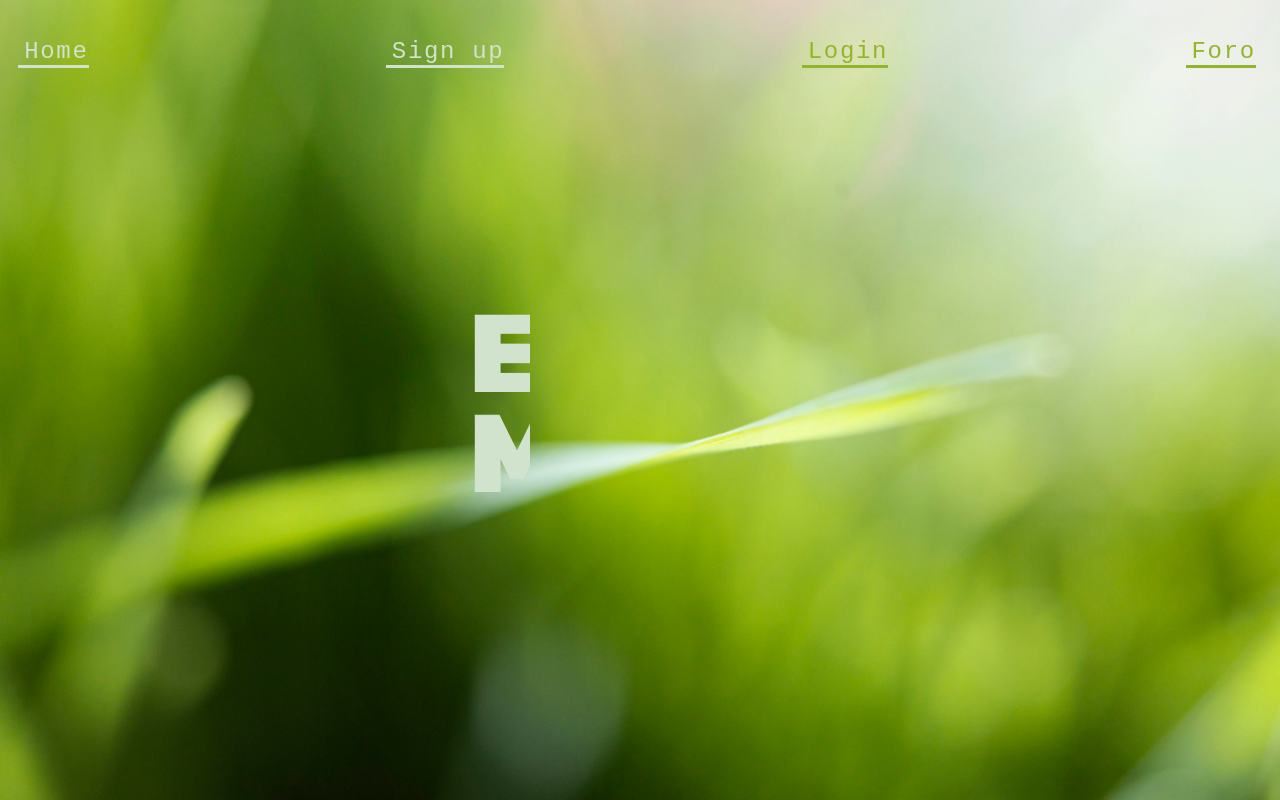
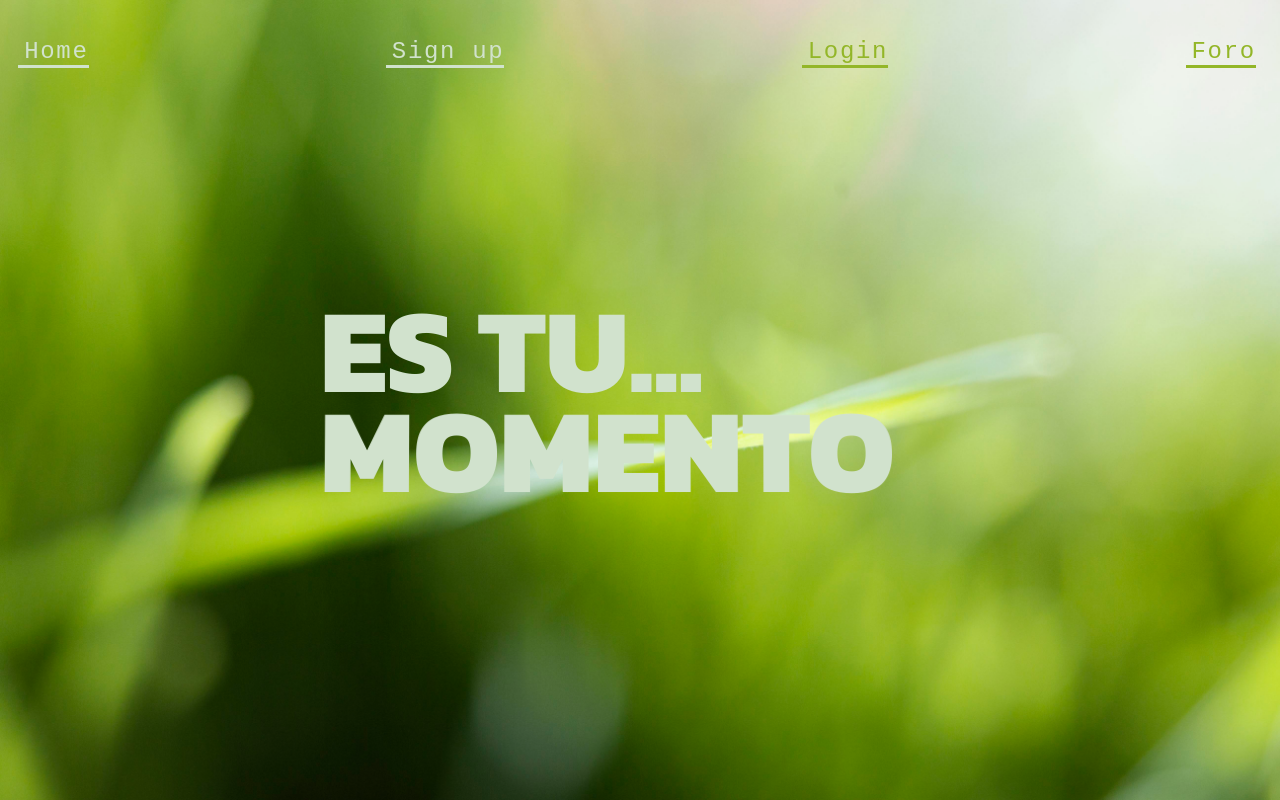
Before and after one commit to plperezp/estuHuella, a React (Vite) app: page / in a window 1280 px wide. Built offline with nearby package versions, Linux system fonts and the light colour scheme; no server answers.

Commit message:
logoraro

```diff
--- a/src/css/animationLogo.css
+++ b/src/css/animationLogo.css
@@ -1,7 +1,7 @@
 .main {
-  min-width: 100px;
+  width: 100%;
   padding: 0 20px;
-  margin-left: 150px;
+
   height: 260px;
   font-family: 'Kanit', sans-serif;
   font-size: 30px;
```
